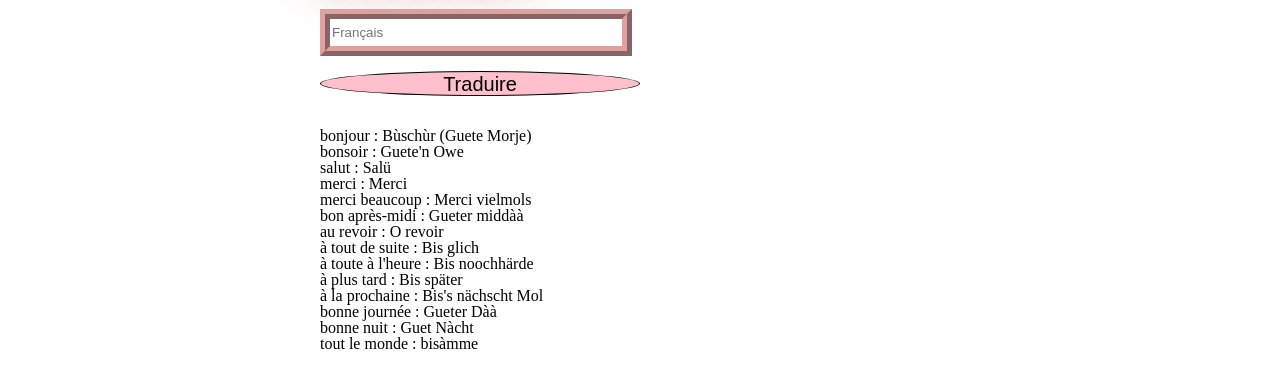
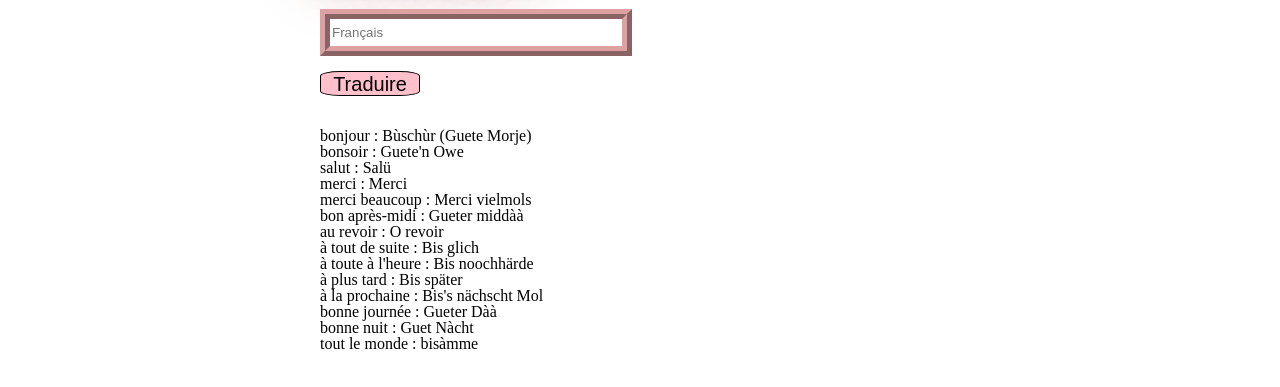
Before and after one commit to Chrstn67/Traducteur-Francais-Alsacien, a plain HTML site: page Traducteur.html in a window 1280 px wide. Shown: the part 239-626 px from the top of the page. Drawn offline with Linux system fonts and the light colour scheme.

Commit message:
Update Traducteur.css

```diff
--- a/Traducteur.css
+++ b/Traducteur.css
@@ -62,8 +62,8 @@ span {
 /* button traduction */
 .traduction {
   height: 25px;
-  width: 320px;
-  border-radius: 50%;
+  width: 100px;
+  border-radius: 20%;
   border: 0.5px solid black;
   background-color: pink;
   margin-top: 15px;
```
